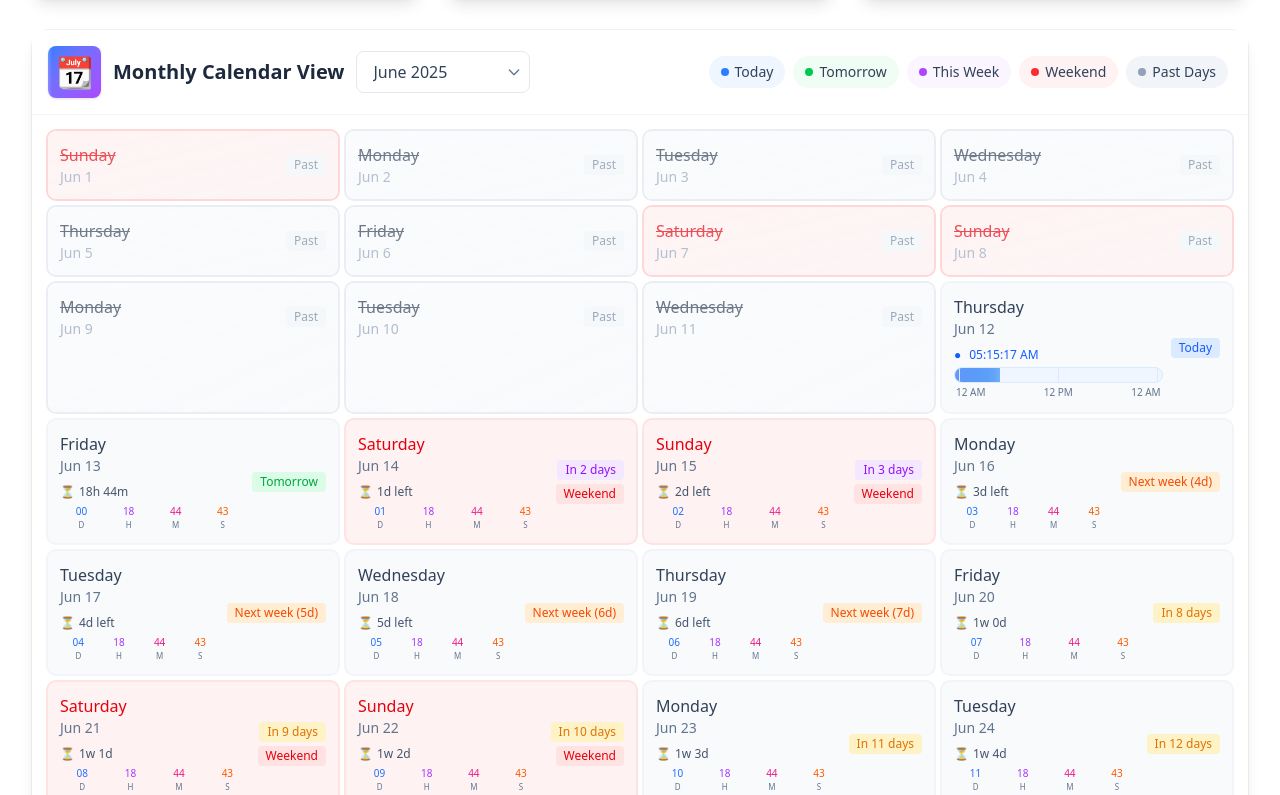
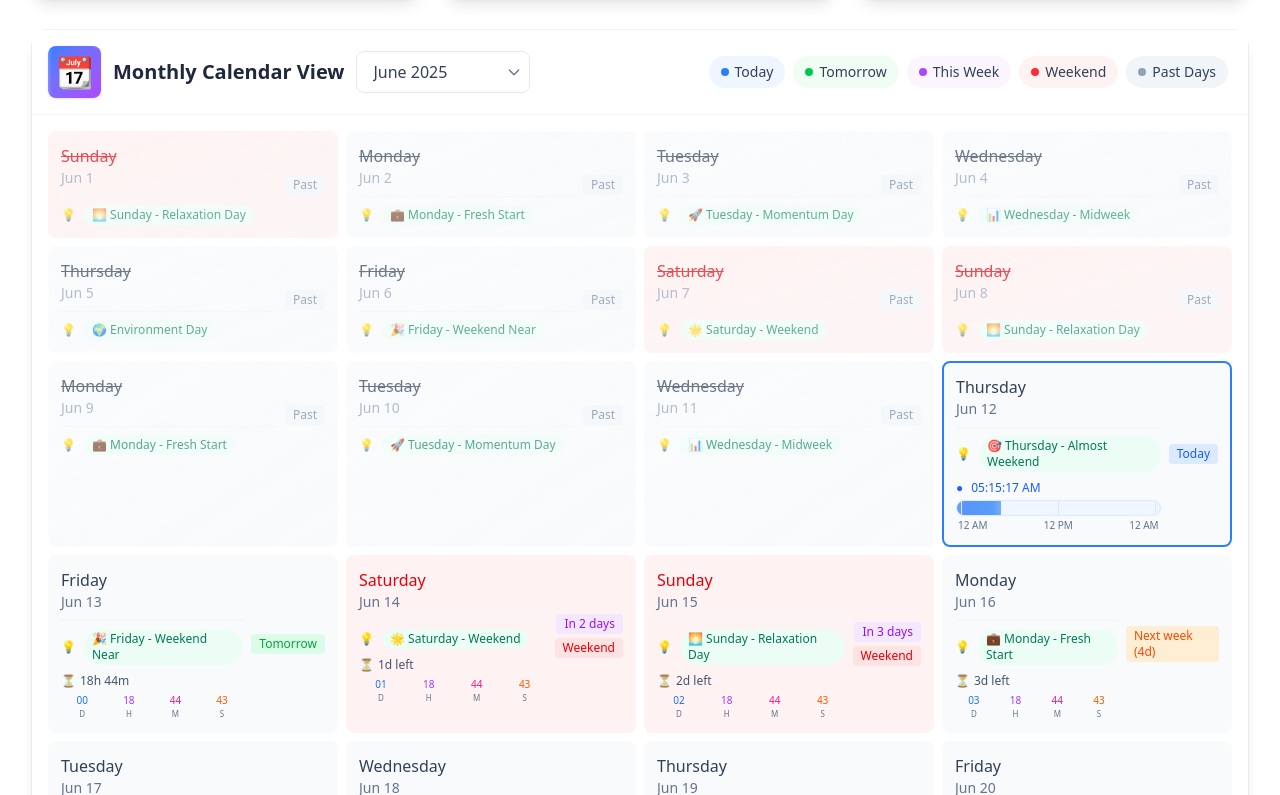
Before and after one commit to programmercodee/date_cal, a React (Vite) app: page / in a window 1280 px wide. Shown: the part 1525-2320 px from the top of the page. Built offline with nearby package versions, Linux system fonts and the light colour scheme.

Commit message:
next mon details

```diff
--- a/package.json
+++ b/package.json
@@ -12,6 +12,7 @@
   "dependencies": {
     "@tailwindcss/vite": "^4.1.10",
     "date-fns": "^4.1.0",
+    "hijri-date": "^0.2.2",
     "react": "^19.1.0",
     "react-dom": "^19.1.0",
     "tailwindcss": "^4.1.10"
--- a/src/components/WeekdayTracker/index.jsx
+++ b/src/components/WeekdayTracker/index.jsx
@@ -1,5 +1,6 @@
 import { useState, useEffect } from "react";
 import { eachDayOfInterval, isWeekend, format, getMonth, getYear, isToday, isSaturday, isSunday, addDays, differenceInSeconds, differenceInDays, differenceInHours, differenceInMinutes, startOfDay, isAfter, isSameDay, startOfToday } from "date-fns";
+import HijriDate from 'hijri-date';
 
 // Add AnimatedBackground component
 const AnimatedBackground = () => {
@@ -130,6 +131,133 @@ const AnimatedClock = ({ size = 16 }) => {
   );
 };
 
+// Add Indian calendar helper function
+const getIndianCalendarInfo = (date) => {
+  const hijriDate = new HijriDate(date);
+  const monthNames = [
+    'Chaitra', 'Vaishakha', 'Jyeshtha', 'Ashadha',
+    'Shravana', 'Bhadrapada', 'Ashwin', 'Kartika',
+    'Margashirsha', 'Pausha', 'Magha', 'Phalguna'
+  ];
+
+  // Get Indian month and day
+  const indianMonth = monthNames[hijriDate.getMonth()];
+  const indianDay = hijriDate.getDate();
+
+  // Get day of week in Hindi
+  const hindiDays = {
+    0: 'रविवार',
+    1: 'सोमवार',
+    2: 'मंगलवार',
+    3: 'बुधवार',
+    4: 'गुरुवार',
+    5: 'शुक्रवार',
+    6: 'शनिवार'
+  };
+
+  const hindiDay = hindiDays[date.getDay()];
+
+  return {
+    indianDate: `${indianDay} ${indianMonth}`,
+    hindiDay: hindiDay
+  };
+};
+
+// Add Hindu calendar helper function
+const getHinduCalendarInfo = (date) => {
+  // Hindu month names
+  const hinduMonths = [
+    'चैत्र', 'वैशाख', 'ज्येष्ठ', 'आषाढ़',
+    'श्रावण', 'भाद्रपद', 'आश्विन', 'कार्तिक',
+    'मार्गशीर्ष', 'पौष', 'माघ', 'फाल्गुन'
+  ];
+
+  // Hindu day names
+  const hinduDays = {
+    0: 'रविवार',
+    1: 'सोमवार',
+    2: 'मंगलवार',
+    3: 'बुधवार',
+    4: 'गुरुवार',
+    5: 'शुक्रवार',
+    6: 'शनिवार'
+  };
+
+  // Get the day of week in Hindi
+  const hindiDay = hinduDays[date.getDay()];
+
+  // Calculate approximate Hindu date (this is a simplified version)
+  // Note: This is an approximation and may not be 100% accurate
+  const day = date.getDate();
+  const month = date.getMonth();
+  const year = date.getFullYear();
+
+  // Approximate Hindu month based on Gregorian month
+  // This is a simplified mapping and may need adjustment
+  const hinduMonthIndex = (month + 2) % 12; // Approximate offset
+  const hinduMonth = hinduMonths[hinduMonthIndex];
+
+  // Special days and festivals (simplified list)
+  const specialDays = {
+    '1-1': 'नव वर्ष',
+    '15-8': 'स्वतंत्रता दिवस',
+    '26-1': 'गणतंत्र दिवस',
+    '2-10': 'गांधी जयंती',
+    // Add more special days as needed
+  };
+
+  const dateKey = `${day}-${month + 1}`;
+  const specialDay = specialDays[dateKey];
+
+  return {
+    hinduDate: `${day} ${hinduMonth}`,
+    hindiDay: hindiDay,
+    specialDay: specialDay
+  };
+};
+
+// Add helper function for day info
+const getDayInfo = (date) => {
+  const day = date.getDate();
+  const month = date.getMonth() + 1;
+  const dayOfWeek = date.getDay();
+
+  // Interesting facts and events for each day
+  const dayInfo = {
+    // Special days
+    '1-1': '🎉 New Year\'s Day',
+    '14-2': '❤️ Valentine\'s Day',
+    '8-3': '👩 Women\'s Day',
+    '1-4': '😄 April Fools\' Day',
+    '22-4': '🌍 Earth Day',
+    '1-5': '👷 Labour Day',
+    '5-6': '🌍 Environment Day',
+    '21-6': '☀️ Summer Solstice',
+    '15-8': '🇮🇳 Independence Day',
+    '2-10': '🕊️ Gandhi Jayanti',
+    '31-10': '🎃 Halloween',
+    '25-12': '🎄 Christmas',
+
+    // Day of week specific info
+    '0': '🌅 Sunday - Relaxation Day',
+    '1': '💼 Monday - Fresh Start',
+    '2': '🚀 Tuesday - Momentum Day',
+    '3': '📊 Wednesday - Midweek',
+    '4': '🎯 Thursday - Almost Weekend',
+    '5': '🎉 Friday - Weekend Near',
+    '6': '🌟 Saturday - Weekend'
+  };
+
+  // Check for special day
+  const dateKey = `${day}-${month}`;
+  if (dayInfo[dateKey]) {
+    return dayInfo[dateKey];
+  }
+
+  // Return day of week info if no special day
+  return dayInfo[dayOfWeek];
+};
+
 export default function WeekdayTracker() {
   const [weekdayDates, setWeekdayDates] = useState([]);
   const [allDates, setAllDates] = useState([]);
@@ -1160,20 +1288,19 @@ export default function WeekdayTracker() {
                           <div
                             key={idx}
                             className={`
-                              p-3 rounded-lg relative group
+                              p-3 rounded-lg relative
                               ${!isSelectedMonth ? 'opacity-50' : ''}
                               ${isWeekendDay
                                 ? isPastDay
-                                  ? 'bg-red-100/50 ring-2 ring-red-200'
-                                  : 'bg-red-50 hover:bg-red-100/50 ring-2 ring-red-100'
+                                  ? 'bg-red-100/50'
+                                  : 'bg-red-50 hover:bg-red-100/50'
                                 : isPastDay
-                                  ? 'bg-slate-100/50 ring-2 ring-slate-200'
-                                  : 'bg-slate-50 hover:bg-slate-100/50 ring-2 ring-slate-100'
+                                  ? 'bg-slate-100/50'
+                                  : 'bg-slate-50 hover:bg-slate-100/50'
                               }
-                              ${isCurrentDay ? 'ring-2 ring-blue-500 bg-blue-50' : ''}
+                              ${isCurrentDay ? 'border-2 border-blue-500 bg-blue-50' : 'border border-transparent'}
                               ${isPastDay ? 'opacity-75' : ''}
                               transition-all duration-200
-                              hover:ring-opacity-100
                             `}
                           >
                             <div className="flex items-center justify-between">
@@ -1191,6 +1318,16 @@ export default function WeekdayTracker() {
                                   ${isPastDay ? 'text-slate-400' : 'text-slate-500'}
                                 `}>
                                   {format(day, "MMM d")}
+                                </div>
+
+                                {/* Add Day Info */}
+                                <div className="mt-2 pt-2 border-t border-slate-100">
+                                  <div className="flex items-center gap-2">
+                                    <span className="text-xs text-emerald-600">💡</span>
+                                    <span className="text-xs font-medium text-emerald-700 bg-emerald-50 px-2 py-0.5 rounded-full">
+                                      {getDayInfo(day)}
+                                    </span>
+                                  </div>
                                 </div>
 
                                 {/* Countdown Section */}
```
Also changed, not shown: 1 other file (tests, documents, lock files or other folders).
